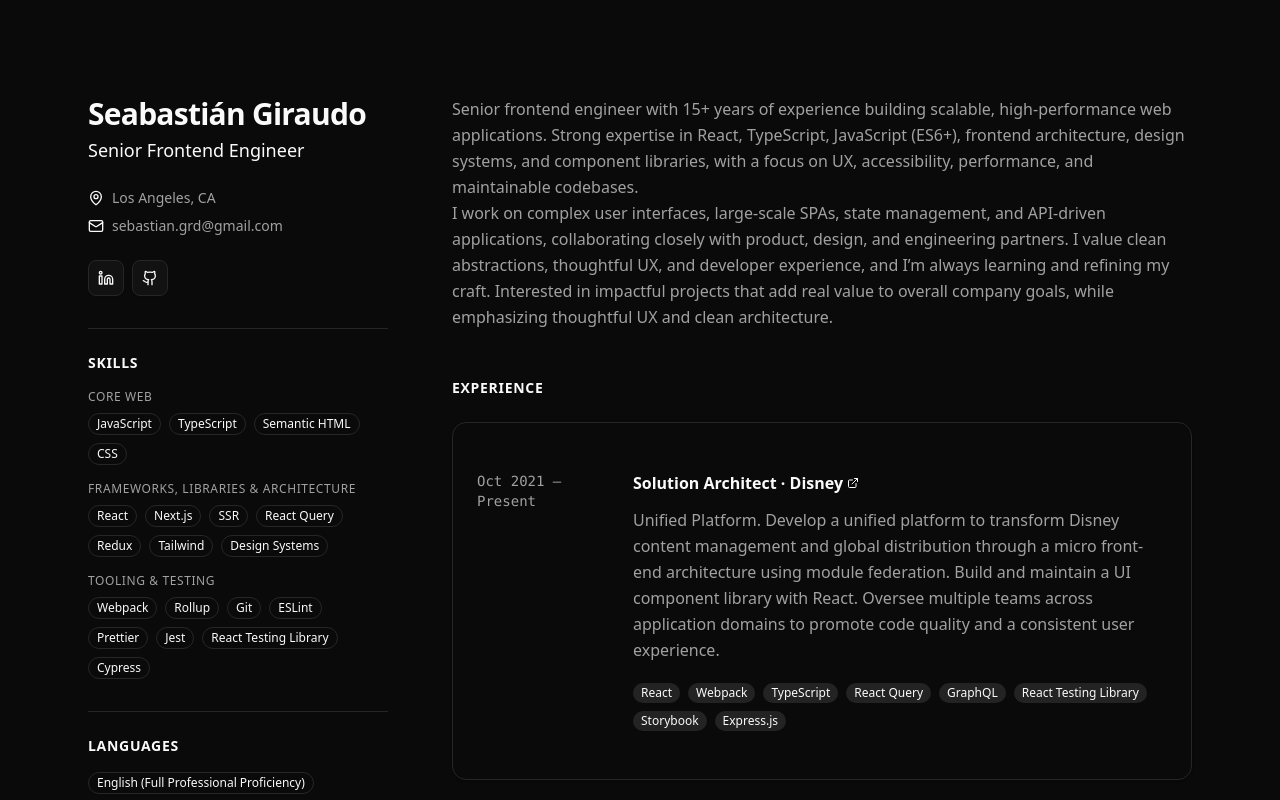
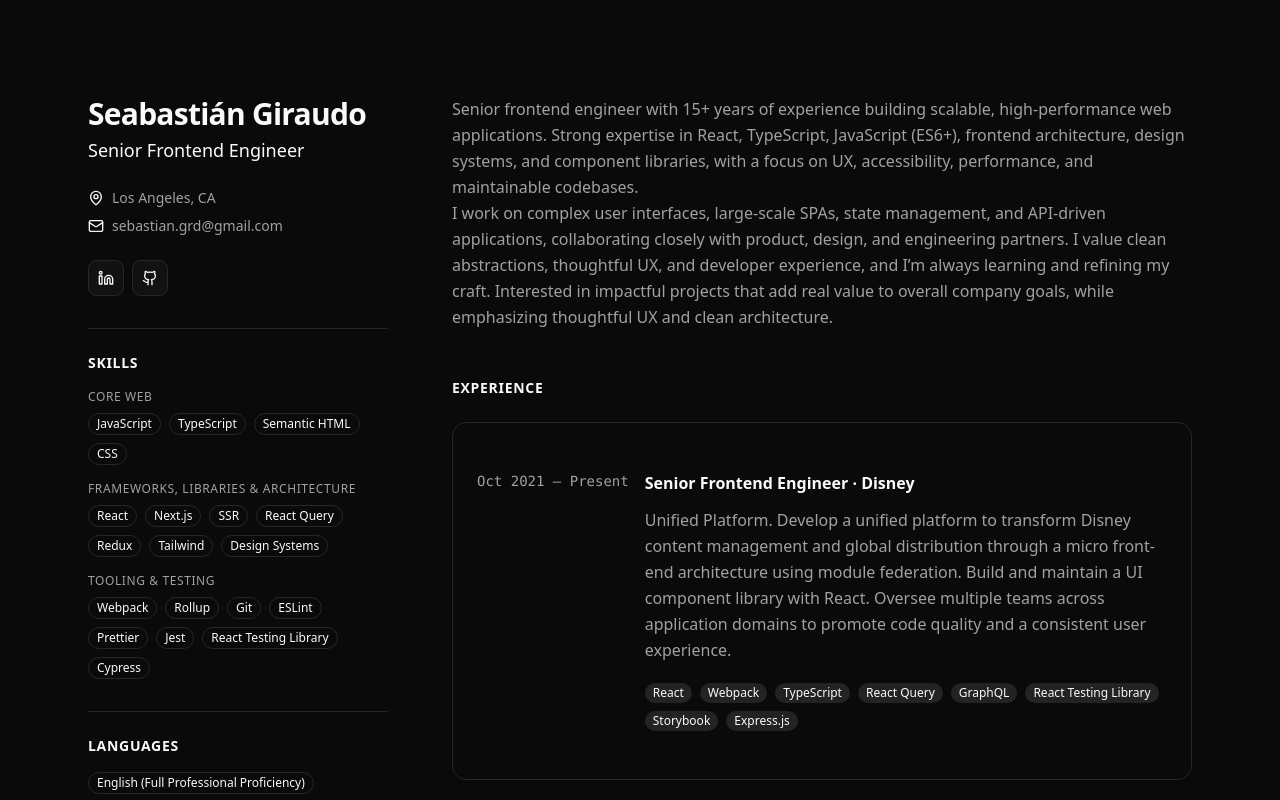
Before and after one commit to kimurakenshi/resume, a React (Vite) app: page / in a window 1280 px wide. Shown: the top 800 px of the page. Built offline with nearby package versions, Linux system fonts and the light colour scheme.

Commit message:
dark theme

```diff
--- a/src/components/resume/experience-section.tsx
+++ b/src/components/resume/experience-section.tsx
@@ -1,6 +1,5 @@
 import { Badge } from '@/components/ui/badge';
 import { Card, CardContent } from '@/components/ui/card';
-import { ExternalLink } from 'lucide-react';
 import { experience } from '@/data/experience.ts';
 
 export function ExperienceSection() {
@@ -16,23 +15,14 @@ export function ExperienceSection() {
             className="bg-card border-border hover:border-primary/50 transition-colors group"
           >
             <CardContent className="p-6">
-              <div className="grid gap-4 lg:grid-cols-[140px_1fr]">
+              <div className="grid gap-4 lg:grid-cols-[auto_1fr]">
                 <span className="text-sm text-muted-foreground font-mono">
                   {exp.period}
                 </span>
                 <div className="space-y-3">
                   <div>
                     <h3 className="font-semibold text-foreground group-hover:text-primary transition-colors">
-                      {exp.title} ·{' '}
-                      <a
-                        href={exp.companyUrl}
-                        target="_blank"
-                        rel="noopener noreferrer"
-                        className="inline-flex items-center gap-1 text-foreground hover:text-primary"
-                      >
-                        {exp.company}
-                        <ExternalLink className="h-3 w-3" />
-                      </a>
+                      {exp.title} · {exp.company}
                     </h3>
                   </div>
                   <p className="text-muted-foreground leading-relaxed">
--- a/src/data/experience.ts
+++ b/src/data/experience.ts
@@ -1,9 +1,8 @@
 export const experience = [
   {
     period: 'Oct 2021 — Present',
-    title: 'Solution Architect',
+    title: 'Senior Frontend Engineer',
     company: 'Disney',
-    companyUrl: '',
     description:
       'Unified Platform. Develop a unified platform to transform Disney content management and global distribution through a micro front-end architecture using module federation. Build and maintain a UI component library with React. Oversee multiple teams across application domains to promote code quality and a consistent user experience.',
     technologies: [
@@ -19,156 +18,139 @@ export const experience = [
   },
   {
     period: 'Jan 2021 — Oct 2021',
-    title: 'Solution Architect',
+    title: 'Senior Frontend Engineer',
     company: 'C.H. Robinson',
-    companyUrl: '',
     description:
       'Fresh / Navisphere / Book It Now. Oversaw delivery of multiple projects across the company and provided architectural direction for React-based front-end applications. Improved the development lifecycle by promoting agile best practices, UI/UX practices, mentoring engineers, resolving technical blockers, and performing code reviews.',
     technologies: ['React'],
   },
   {
     period: 'Sept 2020 — Jan 2021',
-    title: 'Solution Architect',
+    title: 'Senior Frontend Engineer',
     company: 'Ernst & Young',
-    companyUrl: '',
     description:
       'Shared Trust. Provided architectural direction for the front-end application built with Angular. Promoted best practices, mentored developers, resolved technical blockers, improved the development lifecycle, and performed code reviews.',
     technologies: ['Angular'],
   },
   {
     period: 'Apr 2020 — Sept 2020',
-    title: 'Solution Architect',
+    title: 'Senior Frontend Engineer',
     company: 'Disney DTCI',
-    companyUrl: '',
     description:
       'Disney Ordering Tool. Maintained and developed new features for an application responsible for generating contracts between Disney and external recipients to specify content availability for titles and TV series. Defined a scalable workflow to track and manage fulfillment of assets involved in each order. Participated in the re-architecture of applications/services processing a high volume of orders from multiple sources (e.g., Disney+).',
     technologies: ['Next.js', 'PostgreSQL', 'Express.js', 'Salesforce'],
   },
   {
     period: 'May 2019 — Apr 2020',
-    title: 'Solution Architect',
+    title: 'Senior Frontend Engineer',
     company: 'Disney Studios',
-    companyUrl: '',
     description:
       'HEX. Built a UI library for internal applications using Material Design, VanillaJS and SASS Modules. Partnered with UX to design components with usability, accessibility, and design standards in mind. Defined library architecture (component modularization, publishing strategy, documentation, compatibility/integration with popular UI frameworks). Led engineers to keep implementation aligned with the library’s vision.',
     technologies: ['Material Design', 'VanillaJS', 'SASS Modules'],
   },
   {
     period: 'Apr 2019 — May 2019',
-    title: 'Solution Architect',
+    title: 'Senior Frontend Engineer',
     company: 'Disney Studios',
-    companyUrl: '',
     description:
       'Riley. Built an application with React and Salesforce enabling 12 Disney Studios Marketing departments to collaborate by sharing key marketing information across the organization. Helped define workflows for collaboration on strategies, plans, and milestones. Provided guidance on UI components and interactions.',
     technologies: ['React', 'Salesforce'],
   },
   {
     period: 'Jan 2019 — Apr 2020',
-    title: 'Solution Architect',
+    title: 'Senior Frontend Engineer',
     company: 'Disney Studios',
-    companyUrl: '',
     description:
       'ISP. Provided technical support and guidance for an asset management application built with Angular 2. Helped migrate the tech stack to a more modern set of technologies and tooling, including TypeScript, Webpack, and Docker.',
     technologies: ['Angular', 'Webpack', 'TypeScript', 'CSS', 'Docker'],
   },
   {
     period: 'Apr 2018 — May 2019',
-    title: 'Solution Architect',
+    title: 'Senior Frontend Engineer',
     company: 'Disney Studios',
-    companyUrl: '',
     description:
       'MPS. Defined the architecture of a full-stack application to manage delivery of assets to Disney retailers. Defined a development workflow to improve efficiency and communication across teams. Provided technical direction, performed code reviews, and mentored engineers.',
     technologies: ['React', 'Django', 'PostgreSQL'],
   },
   {
     period: 'Feb 2018 — Apr 2018',
-    title: 'Solution Architect',
+    title: 'Senior Frontend Engineer',
     company: 'Disney Studios',
-    companyUrl: '',
     description:
       'SONAR. Maintained and developed features for an asset management application responsible for managing title/TV metadata processed and registered through an external service. Helped maintain full-stack architecture built with Angular, Sequelize, and Express.js. Organized learning sessions to teach key concepts for the project tech stack.',
     technologies: ['Angular', 'Sequelize', 'Express.js'],
   },
 
-  // --- Sr Full-Stack Developer / Technical Leader | Apr 2008 - Jan 2018 ---
+  // --- Senior Full-Stack Developer / Technical Leader | Apr 2008 - Jan 2018 ---
 
   {
     period: 'Oct 2016 — Jan 2018',
-    title: 'Sr Full-Stack Developer / Technical Leader',
+    title: 'Senior Full-Stack Developer / Technical Leader',
     company: 'Disney Studios',
-    companyUrl: '',
     description:
       'Movies Anywhere. Built a customer-facing application to play movies, watch trailers, and manage user content. Implemented purchase flows integrating external providers (Amazon, Google, Vudu). Integrated a custom video player with DRM support, social login (Google/Facebook), and Chromecast support. Led the FE team through the final stage including production release.',
     technologies: ['React', 'Webpack', 'GraphQL', 'Express.js', 'VideoJS'],
   },
   {
     period: 'Aug 2016 — Oct 2016',
-    title: 'Sr Full-Stack Developer / Technical Leader',
+    title: 'Senior Full-Stack Developer / Technical Leader',
     company: 'Disney Studios',
-    companyUrl: '',
     description:
       'BackOffice. Built a CMS to create/manage digital content related to the Disney Movies Anywhere web application. Defined a workflow for managing assets (videos, subtitles, images) from creation through publication. Defined user profiles and access rights by role.',
     technologies: ['React', 'Webpack', 'React Material UI'],
   },
   {
     period: 'Mar 2016 — Jul 2016',
-    title: 'Sr Full-Stack Developer / Technical Leader',
+    title: 'Senior Full-Stack Developer / Technical Leader',
     company: 'Disney Studios',
-    companyUrl: '',
     description:
       'Crux. Maintained a CMS for digital content related to Disney Movies Anywhere built with AngularJS. Led architecture and development toward a more scalable, maintainable approach to enable transition to a modern tech stack. Partnered with UX to redesign the experience for content producers.',
     technologies: ['AngularJS'],
   },
   {
     period: 'Aug 2013 — Mar 2016',
-    title: 'Sr Full-Stack Developer / Technical Leader',
+    title: 'Senior Full-Stack Developer / Technical Leader',
     company: 'Sears Holdings',
-    companyUrl: '',
     description:
       'White Label Cart & Checkout. Built a mobile checkout for Sears, Kmart, and Shop Your Way clients using AngularJS. Integrated the web app with native iOS/Android applications. Worked on legacy code and a full re-engineered version. Led offshore development.',
     technologies: ['AngularJS', 'iOS', 'Android'],
   },
   {
     period: 'Jul 2013 — Aug 2016',
-    title: 'Sr Full-Stack Developer / Technical Leader',
+    title: 'Senior Full-Stack Developer / Technical Leader',
     company: 'Sears Holdings',
-    companyUrl: '',
     description:
       "Kmart. Built an in-store kiosk experience on a 21' Viewsonic Android tablet using AngularJS. Delivered solutions under hardware constraints with heavy interaction with native layers to support external devices (e.g., CTT readers and scanners).",
     technologies: ['AngularJS', 'Android'],
   },
   {
     period: 'Jun 2012 — Jun 2013',
-    title: 'Sr Full-Stack Developer / Technical Leader',
+    title: 'Senior Full-Stack Developer / Technical Leader',
     company: 'Globant',
-    companyUrl: '',
     description:
       'Entropy5. Built a quality system for document management for the British Standard Institute. Implemented a change history module using generic and reusable components integrated into the existing workflow to track field-level changes and persist them for future reference.',
     technologies: ['C#', 'NHibernate', 'jQuery', 'MVC 3', 'VS 2010'],
   },
   {
     period: 'Feb 2012 — Jun 2012',
-    title: 'Sr Full-Stack Developer / Technical Leader',
+    title: 'Senior Full-Stack Developer / Technical Leader',
     company: 'Vanguardia',
-    companyUrl: '',
     description:
       'Encode. Built a digital signature solution for PDF documents on Windows Phone.',
     technologies: ['Windows Phone SDK 7.1', 'WCF', 'iTextSharp', 'VS 2010'],
   },
   {
     period: 'Jun 2010 — Feb 2012',
-    title: 'Sr Full-Stack Developer / Technical Leader',
+    title: 'Senior Full-Stack Developer / Technical Leader',
     company: 'Vanguardia',
-    companyUrl: '',
     description:
       'Cordoba’s DMV Records System. Built a web application for Argentina’s national registry of traffic tickets and driving records.',
     technologies: ['ASP.NET', 'WCF', 'jQuery 1.4', 'Oracle', 'VS 2008'],
   },
   {
     period: 'Apr 2008 — Jun 2010',
-    title: 'Sr Full-Stack Developer / Technical Leader',
+    title: 'Senior Full-Stack Developer / Technical Leader',
     company: 'Vanguardia',
-    companyUrl: '',
     description:
       'ERP System. Built an enterprise objectives and resources planning system.',
     technologies: ['Visual Basic 6', 'SQL Server 2000'],
```
